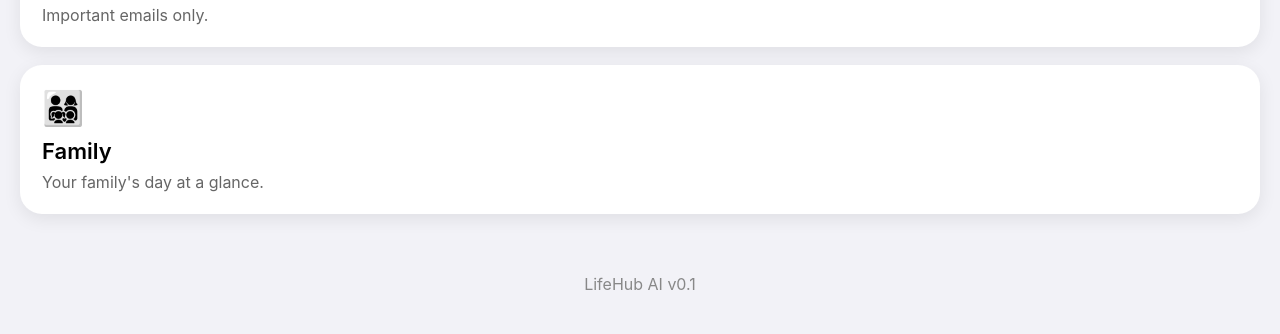
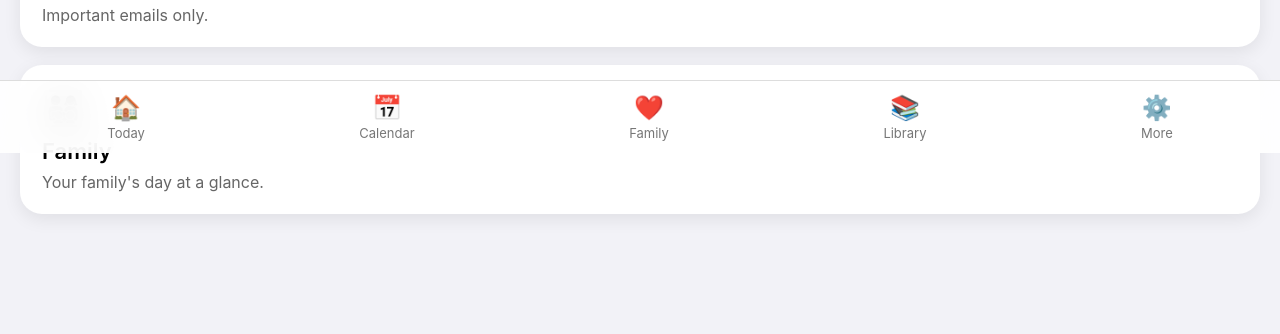
Before and after one commit to adamdunnington-sudo/lifehub-ai, a plain HTML site: page index.html in a window 1280 px wide. Shown: the part 647-981 px from the top of the page. Drawn offline with Linux system fonts and the light colour scheme.

Commit message:
Update index.html

```diff
--- a/index.html
+++ b/index.html
@@ -76,8 +76,34 @@ Your family's day at a glance.
 </div>
 
 <footer>
+<nav class="bottom-nav">
 
-LifeHub AI v0.1
+<div class="nav-item">
+<div>🏠</div>
+Today
+</div>
+
+<div class="nav-item">
+<div>📅</div>
+Calendar
+</div>
+
+<div class="nav-item">
+<div>❤️</div>
+Family
+</div>
+
+<div class="nav-item">
+<div>📚</div>
+Library
+</div>
+
+<div class="nav-item">
+<div>⚙️</div>
+More
+</div>
+
+</nav>
 
 </footer>
 
```
